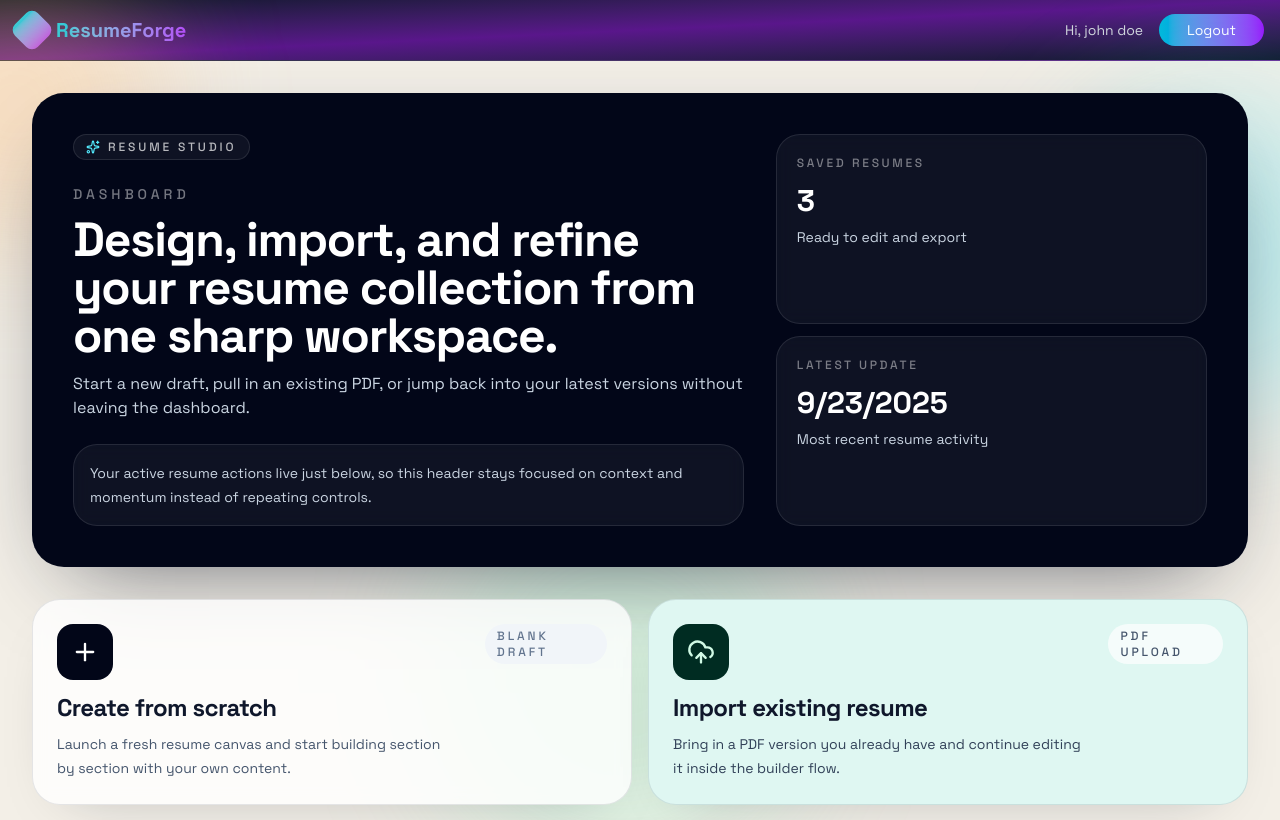
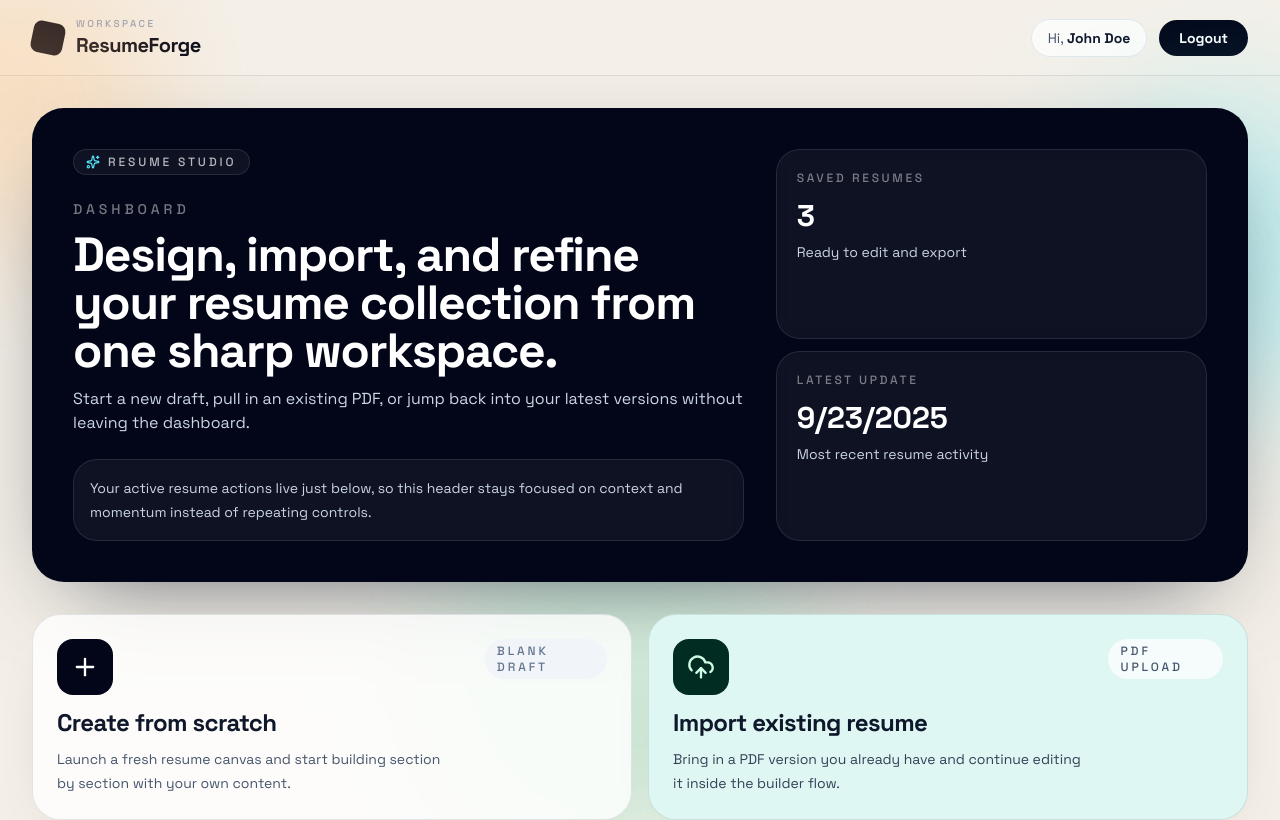
Before and after one commit to adil-aad/propel-resume-builder, a React (Vite) app in the folder client/: page /app in a window 1280 px wide. Shown: the top 820 px of the page. Built offline with nearby package versions, Linux system fonts and the light colour scheme.

Commit message:
Refactor NavBar component for improved styling and structure; update font and layout for better user experience

```diff
--- a/client/src/components/NavBar.jsx
+++ b/client/src/components/NavBar.jsx
@@ -1,31 +1,42 @@
-import { Link, Navigate, useNavigate } from 'react-router-dom'
+import { Link, useNavigate } from 'react-router-dom'
 import React from 'react'
 
 const NavBar = () => {
-    const user = {name: 'john doe'}
+    const user = { name: 'john doe' }
     const navigate = useNavigate()
-    const logoutUser = ()=>{
+
+    const logoutUser = () => {
         navigate('/')
     }
+
     return (
-    <div className='bg-gradient-to-br from-slate-900 via-purple-900 to-slate-900 border-b border-white/10'>
-        <nav className='flex items-center justify-between max-w-7xl mx-auto px-4 py-3.5 transition-all'>
-            <Link to='/' className='flex items-center gap-2'>
-                <div className='w-8 h-8 bg-gradient-to-r from-cyan-400 to-purple-500 rounded-lg rotate-45'></div>
-                <span className='font-bold text-xl bg-gradient-to-r from-cyan-400 to-purple-500 bg-clip-text text-transparent'>ResumeForge</span>
+        <div className='border-b border-slate-900/10 bg-[#f3efe7]/90 backdrop-blur-md'>
+            <nav className='mx-auto flex max-w-7xl items-center justify-between px-4 py-4 sm:px-6 lg:px-8'>
+                <Link to='/' className='flex items-center gap-3'>
+                    <div className='h-8 w-8 rotate-12 rounded-lg bg-slate-950'></div>
+                    <div>
+                        <p className='text-[10px] font-medium uppercase tracking-[0.24em] text-slate-400'>Workspace</p>
+                        <span className='text-xl font-bold tracking-tight text-slate-950'>ResumeForge</span>
+                    </div>
                 </Link>
-            <div className='flex items-center gap-4 text-sm'>
-                <p className='max-sm:hidden text-gray-300'>Hi, {user?.name}</p>
-                <button onClick={logoutUser} className='bg-gradient-to-r from-cyan-500 to-purple-600 hover:shadow-lg hover:shadow-purple-500/25 text-white px-7 py-1.5 rounded-full active:scale-95 transition-all duration-300'>
+
+                <div className='flex items-center gap-3 text-sm'>
+                    <div className='hidden rounded-full border border-slate-200 bg-white/70 px-4 py-2 text-slate-600 sm:block'>
+                        Hi, <span className='font-semibold capitalize text-slate-900'>{user?.name}</span>
+                    </div>
+                    <button
+                        onClick={logoutUser}
+                        className='rounded-full bg-slate-950 px-5 py-2 text-sm font-semibold text-white transition hover:bg-slate-800 active:scale-95'
+                    >
                         Logout
                     </button>
                 </div>
             </nav>
 
             <style>{`
-            @import url('https://fonts.googleapis.com/css2?family=Inter:opsz,wght@14..32,300;14..32,400;14..32,500;14..32,600;14..32,700;14..32,800&display=swap');
+                @import url('https://fonts.googleapis.com/css2?family=Space+Grotesk:wght@400;500;700&display=swap');
                 * {
-                font-family: 'Inter', sans-serif;
+                    font-family: 'Space Grotesk', sans-serif;
                 }
             `}</style>
         </div>
```
Lines whose indentation alone changed are shown as unchanged.
